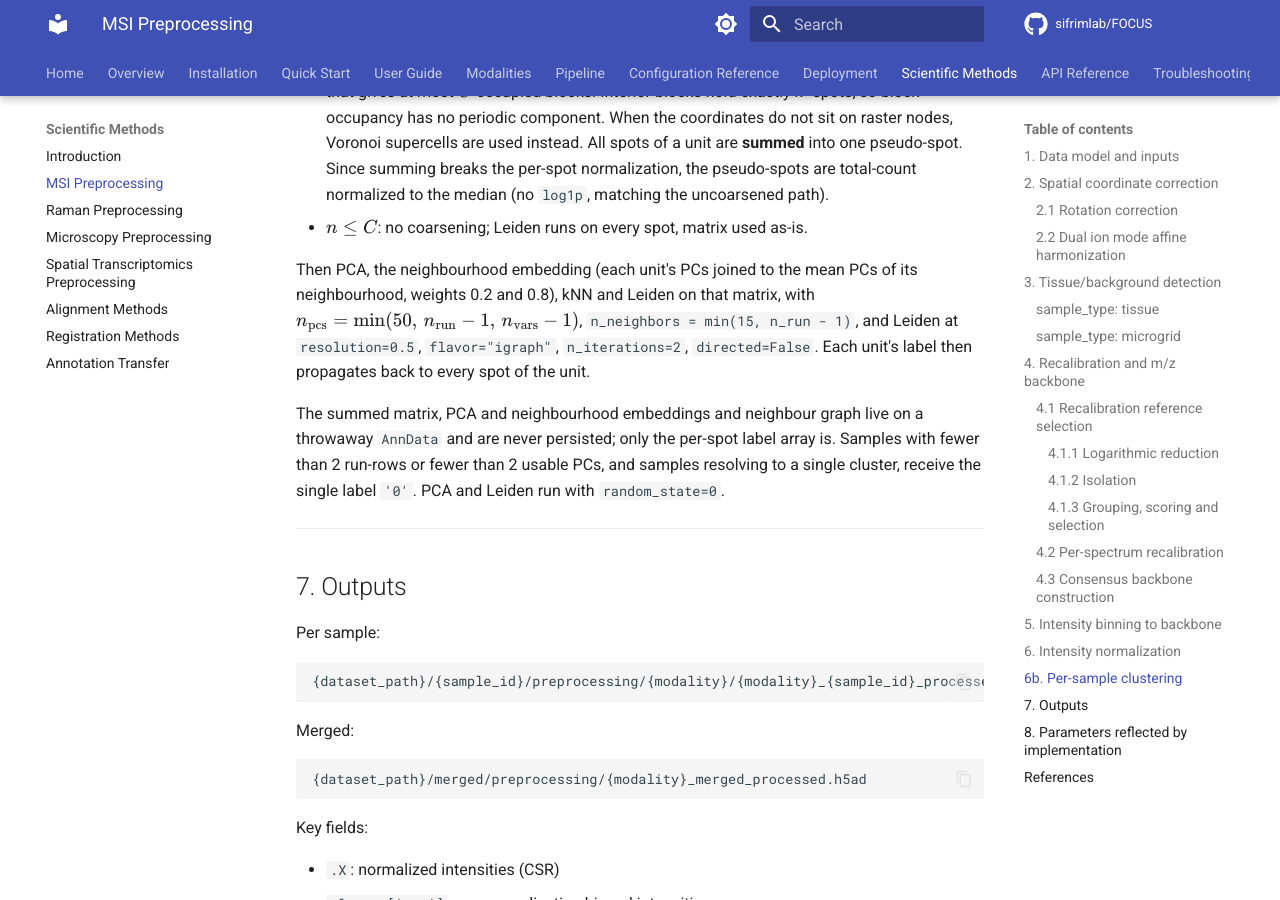
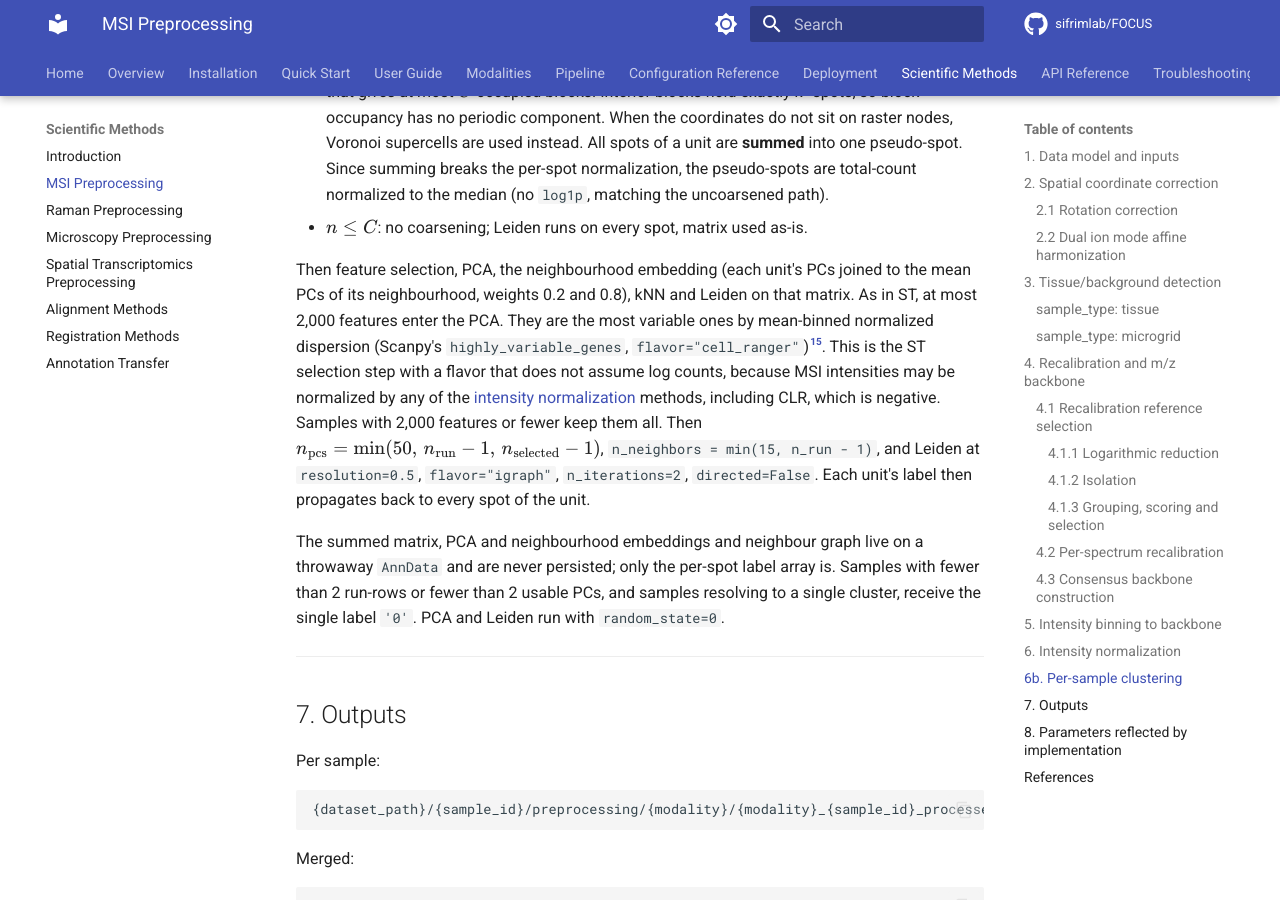
Before and after one commit to sifrimlab/FOCUS, an MkDocs documentation site: the page built from docs/scientific/msi_methods.md, in a window 1280 px wide and 900 px high, scrolled down 11239 px. Built offline with MkDocs 1.6.1 and Material for MkDocs 9.7.7, drawn with Linux system fonts in a browser that asks for light colours; comment, search, counter and statistics services are not loaded; some of the changed text lies outside the part shown.

```diff
--- a/docs/scientific/msi_methods.md
+++ b/docs/scientific/msi_methods.md
@@ -490,9 +490,14 @@ For a sample with \(n\) spots and cap \(C = 250{,}000\):
   the median (no `log1p`, matching the uncoarsened path).
 - **\(n \le C\)**: no coarsening; Leiden runs on every spot, matrix used as-is.
 
-Then PCA, the neighbourhood embedding (each unit's PCs joined to the mean PCs of its
-neighbourhood, weights 0.2 and 0.8), kNN and Leiden on that matrix, with
-\(n_\text{pcs} = \min(50,\, n_\text{run}-1,\, n_\text{vars}-1)\),
+Then feature selection, PCA, the neighbourhood embedding (each unit's PCs joined to the mean PCs of its
+neighbourhood, weights 0.2 and 0.8), kNN and Leiden on that matrix. As in ST, at most 2,000 features
+enter the PCA. They are the most variable ones by mean-binned normalized dispersion (Scanpy's
+`highly_variable_genes`, `flavor="cell_ranger"`)[^zheng2017]. This is the ST selection step with a flavor that
+does not assume log counts, because MSI intensities may be normalized by any of the
+[intensity normalization](#6-intensity-normalization) methods, including CLR, which is negative. Samples with
+2,000 features or fewer keep them all. Then
+\(n_\text{pcs} = \min(50,\, n_\text{run}-1,\, n_\text{selected}-1)\),
 `n_neighbors = min(15, n_run - 1)`, and Leiden at `resolution=0.5`, `flavor="igraph"`,
 `n_iterations=2`, `directed=False`. Each unit's label then propagates back to every spot of the
 unit.
@@ -577,3 +582,4 @@ the stored references and backbone, and only the remaining samples are processed
 [^fonville2012]: Fonville JM, Carter C, Cloarec O, et al. Robust data processing and normalization strategy for MALDI mass spectrometric imaging. *Anal Chem* 84:1310-1319 (2012). [doi:10.1021/ac201767g](https://doi.org/10.1021/ac201767g)
 [^barry2019]: Barry JA, Ait-Belkacem R, Hardesty WM, et al. Multicenter validation study of quantitative imaging mass spectrometry. *Anal Chem* 91:6266-6274 (2019). [doi:10.1021/acs.analchem.9b01016](https://doi.org/10.1021/acs.analchem.9b01016)
 [^aitchison1982]: Aitchison J. The statistical analysis of compositional data. *J R Stat Soc B* 44:139-160 (1982). [doi:10.1111/j.2517-6161.1982.tb01195.x](https://doi.org/10.1111/j.2517-6161.1982.tb01195.x)
+[^zheng2017]: Zheng GXY, Terry JM, Belgrader P, et al. Massively parallel digital transcriptional profiling of single cells. *Nat Commun* 8:14049 (2017). [doi:10.1038/ncomms14049](https://doi.org/10.1038/ncomms14049). Dispersion normalization within mean bins as implemented in Scanpy (Wolf FA, Angerer P, Theis FJ. *Genome Biol* 19:15, 2018).
```
Also changed, not shown: docs/api/preprocessing.md (+3 -2 lines), docs/pipeline/preprocessing.md (+1 -1 lines), docs/scientific/st_methods.md (+2 -1 lines), 3 other files.
